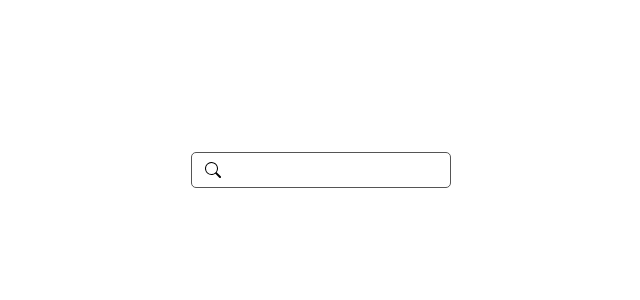
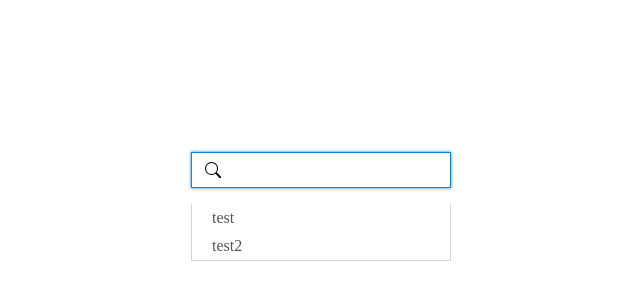
Before and after one commit to Rafazor/searchx, a React (Vite) app: page / in a window 1280 px wide. Shown: the part 230-530 px from the top of the page, without its empty margins (319-959 px from the left). Built offline with nearby package versions, Linux system fonts and the light colour scheme.

Commit message:
Added dropdown logic

```diff
--- a/package.json
+++ b/package.json
@@ -11,6 +11,7 @@
         "prettier": "prettier --write \"src/**/*.{ts,tsx}\""
     },
     "dependencies": {
+        "clsx": "^2.0.0",
         "react": "^18.2.0",
         "react-dom": "^18.2.0"
     },
--- a/src/index.css
+++ b/src/index.css
@@ -67,3 +67,30 @@ input[type='search']:focus {
     border-color: #1183d6;
     outline: none;
 }
+
+.searchWrapper {
+    position: relative;
+    display: inline-block;
+}
+
+.searchWrapper ul {
+    position: absolute;
+    border: 1px solid #d4d4d4;
+    border-top: none;
+    z-index: 99;
+    top: 100%;
+    left: 0;
+    right: 0;
+    padding: 0;
+}
+
+.searchWrapper li {
+    padding: 5px 20px;
+    list-style: none;
+    text-align: left;
+}
+
+.searchWrapper li:hover {
+    background: lightgray;
+    cursor: pointer;
+}
--- a/src/modules/search/containers/SearchFieldContainer.tsx
+++ b/src/modules/search/containers/SearchFieldContainer.tsx
@@ -2,14 +2,26 @@ import SearchFieldUi from '../ui/SearchFieldUi.tsx';
 import useSearchForm from '../hooks/useSearchForm.ts';
 
 export default function SearchFieldContainer() {
-    const { value, onChange, onSubmit } = useSearchForm();
+    const { value, setValue, onSubmit } = useSearchForm();
 
     return (
         <>
             <SearchFieldUi
                 value={value}
-                onChange={onChange}
+                onChange={setValue}
                 onSubmit={onSubmit}
+                suggestions={[
+                    {
+                        id: '1',
+                        title: 'test',
+                        isHistory: true,
+                    },
+                    {
+                        id: '2',
+                        title: 'test2',
+                        isHistory: true,
+                    },
+                ]}
             />
         </>
     );
--- a/src/modules/search/hooks/useSearchForm.ts
+++ b/src/modules/search/hooks/useSearchForm.ts
@@ -1,20 +1,15 @@
-import { ChangeEvent, FormEvent, useState } from 'react';
+import { useState } from 'react';
 
 export default function useSearchForm() {
     const [value, setValue] = useState('');
 
-    const onChange = (e: ChangeEvent<HTMLInputElement>) => {
-        setValue(e.target.value);
-    };
-
-    const onSubmit = (e: FormEvent<HTMLFormElement>) => {
-        e.preventDefault();
+    const onSubmit = (value: string) => {
         alert(value);
     };
 
     return {
         value,
-        onChange,
+        setValue,
         onSubmit,
     };
 }
--- /dev/null
+++ b/src/modules/search/types/index.ts
@@ -0,0 +1,5 @@
+export interface ISuggestion {
+    id: string;
+    title: string;
+    isHistory: boolean;
+}
--- a/src/modules/search/ui/SearchFieldUi.tsx
+++ b/src/modules/search/ui/SearchFieldUi.tsx
@@ -1,28 +1,57 @@
-import { ChangeEvent, FormEvent } from 'react';
+import { useCallback, useRef, useState } from 'react';
+import SuggestionListUi from './SuggestionListUi.tsx';
+import useOutsideClick from '../../shared/hooks/useOutsideClick.ts';
+import { ISuggestion } from '../types/index.ts';
 
 interface IProps {
     value: string;
-    onChange: (e: ChangeEvent<HTMLInputElement>) => void;
-    onSubmit: (e: FormEvent<HTMLFormElement>) => void;
+    onChange: (value: string) => void;
+    onSubmit: (value: string) => void;
+    suggestions: ISuggestion[];
 }
+
 export default function SearchFieldUi(props: IProps) {
-    const { value, onChange, onSubmit } = props;
+    const { value, onChange, onSubmit, suggestions } = props;
+    const inputRef = useRef<HTMLInputElement>(null);
+    const wrapperRef = useRef<HTMLDivElement>(null);
+    const [isSuggestionsOpen, setIsSuggestionsOpen] = useState(true);
+
+    const handleOutsideClick = useCallback(() => {
+        setIsSuggestionsOpen(false);
+    }, []);
+
+    useOutsideClick(wrapperRef, handleOutsideClick);
 
     return (
-        <form className="searchForm nosubmit" onSubmit={onSubmit}>
-            <input
-                className="nosubmit"
-                value={value}
-                onChange={onChange}
-                type="search"
-            />
-            <datalist id="browsers">
-                <option value="Internet Explorer" />
-                <option value="Firefox" />
-                <option value="Chrome" />
-                <option value="Opera" />
-                <option value="Safari" />
-            </datalist>
+        <form
+            ref={wrapperRef}
+            autoComplete="off"
+            className="searchForm nosubmit"
+            onSubmit={() => onSubmit(value)}
+        >
+            <div className="searchWrapper">
+                <input
+                    onFocus={() => {
+                        setIsSuggestionsOpen(true);
+                    }}
+                    ref={inputRef}
+                    className="nosubmit"
+                    value={value}
+                    autoFocus
+                    onChange={event => onChange(event.target.value)}
+                    type="search"
+                />
+                {isSuggestionsOpen && (
+                    <SuggestionListUi
+                        suggestions={suggestions}
+                        onSelect={(listValue: string) => {
+                            onChange(listValue);
+                            onSubmit(listValue);
+                            setIsSuggestionsOpen(false);
+                        }}
+                    />
+                )}
+            </div>
         </form>
     );
 }
--- /dev/null
+++ b/src/modules/search/ui/SuggestionListUi.tsx
@@ -0,0 +1,23 @@
+import { ISuggestion } from '../types/index.ts';
+
+interface IProps {
+    onSelect: (listValue: string) => void;
+    suggestions: ISuggestion[];
+}
+
+export default function SuggestionListUi(props: IProps) {
+    const { onSelect, suggestions } = props;
+
+    return (
+        <ul>
+            {suggestions.map(suggestion => (
+                <li
+                    key={suggestion.id}
+                    onClick={() => onSelect(suggestion.title)}
+                >
+                    {suggestion.title}
+                </li>
+            ))}
+        </ul>
+    );
+}
--- /dev/null
+++ b/src/modules/shared/hooks/useOutsideClick.ts
@@ -0,0 +1,16 @@
+import { useEffect } from 'react';
+
+export default function useOutsideClick<T>(ref: T, callback: () => void) {
+    useEffect(() => {
+        function handleClickOutside(event) {
+            if (ref.current && !ref.current.contains(event.target)) {
+                callback();
+            }
+        }
+
+        document.addEventListener('mousedown', handleClickOutside);
+        return () => {
+            document.removeEventListener('mousedown', handleClickOutside);
+        };
+    }, [ref, callback]);
+}
```
Also changed, not shown: 1 other file (tests, documents, lock files or other folders).
